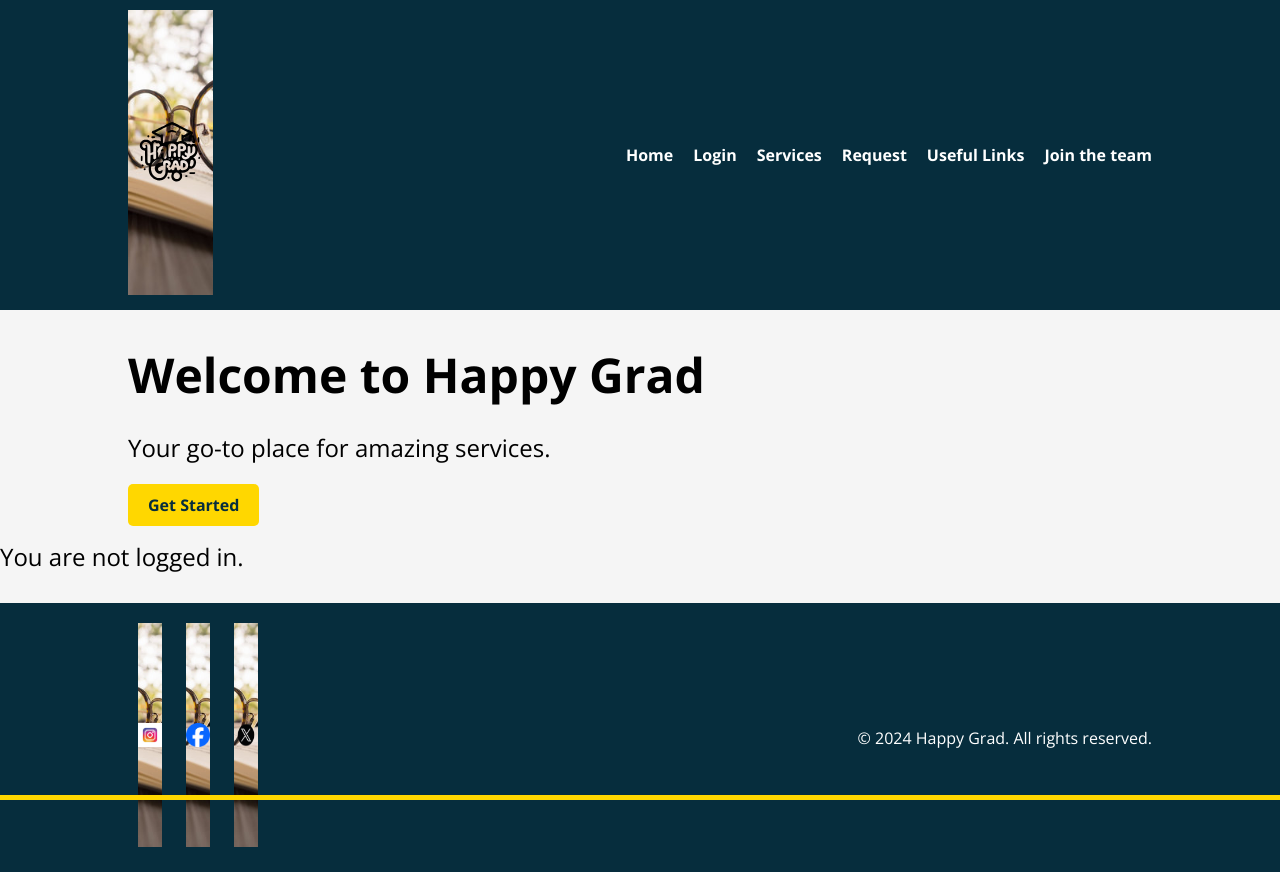
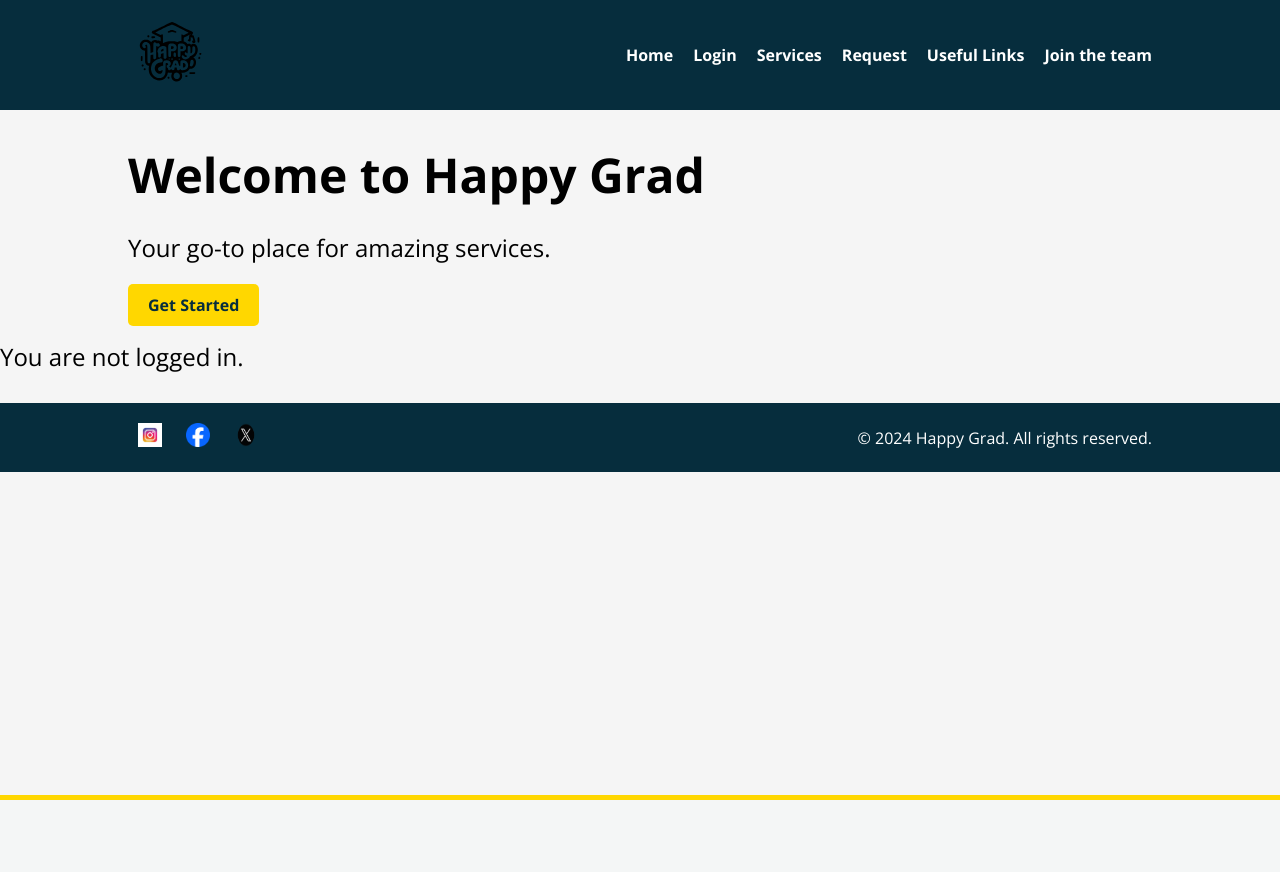
Before and after one commit to Theos-the-dawg/happy_grad_fin, a Django app: page /home/ in a window 1280 px wide. After the commit the page ends 800 px from the top, so only its background shows below. Run offline with Django 4.2, Linux system fonts and the light colour scheme.

Commit message:
adding-css-changes

```diff
--- a/static/css/home.css
+++ b/static/css/home.css
@@ -48,15 +48,15 @@ nav ul li a:hover {
 }
 
 /* Header Section */
-img{
-    background-image: url('/static/images/home_wallpaper.jpg'); /* Add your background image here */
+/* img{
+    background-image: url('/static/images/home_wallpaper.jpg');
     background-size: cover;
     background-position: center;
     color: #fff;
     text-align: center;
     padding: 100px 0;
     position: relative;
-}
+} */
 
 header .container {
     position: relative;
--- a/static/css/join_the_team.css
+++ b/static/css/join_the_team.css
@@ -19,7 +19,7 @@ body {
 
 nav {
     background-color: #062d3d;
-    color: #fff;
+    /* color: #fff; */
 }
 
 nav .container {
```
